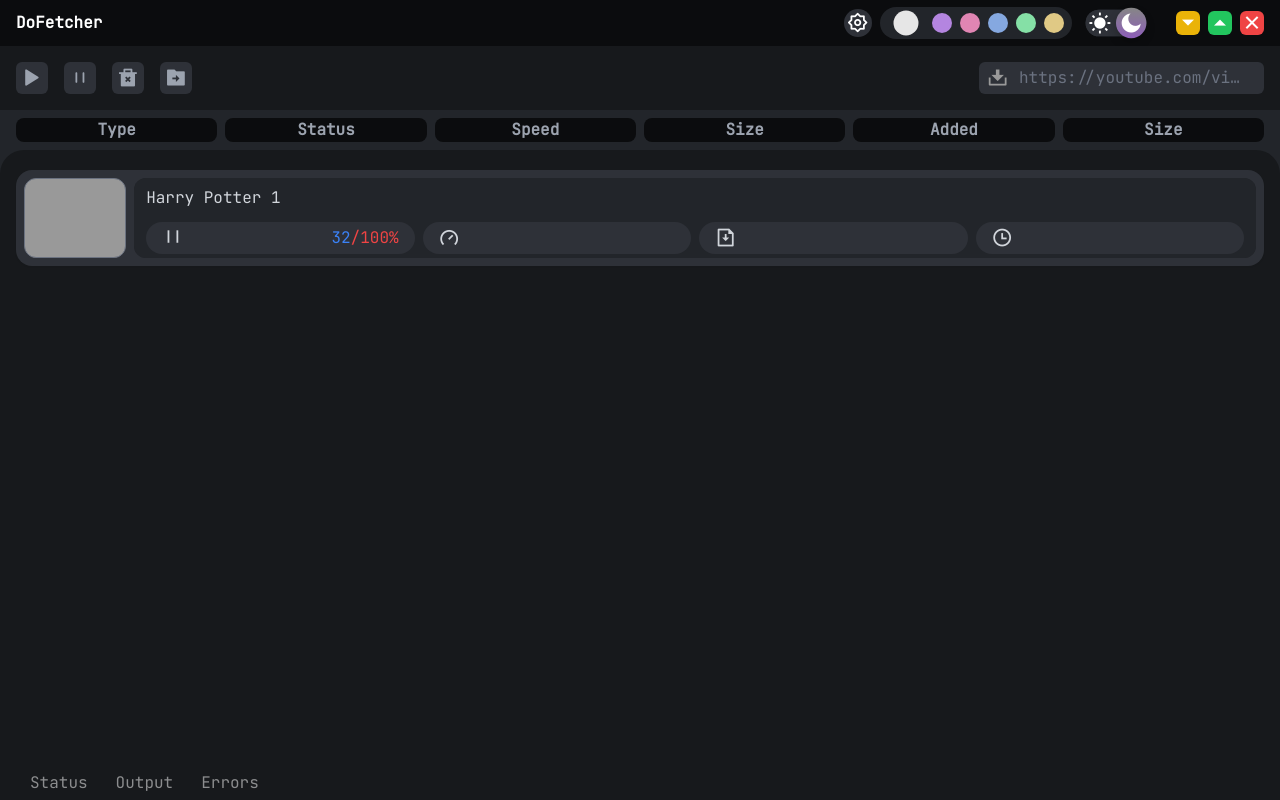
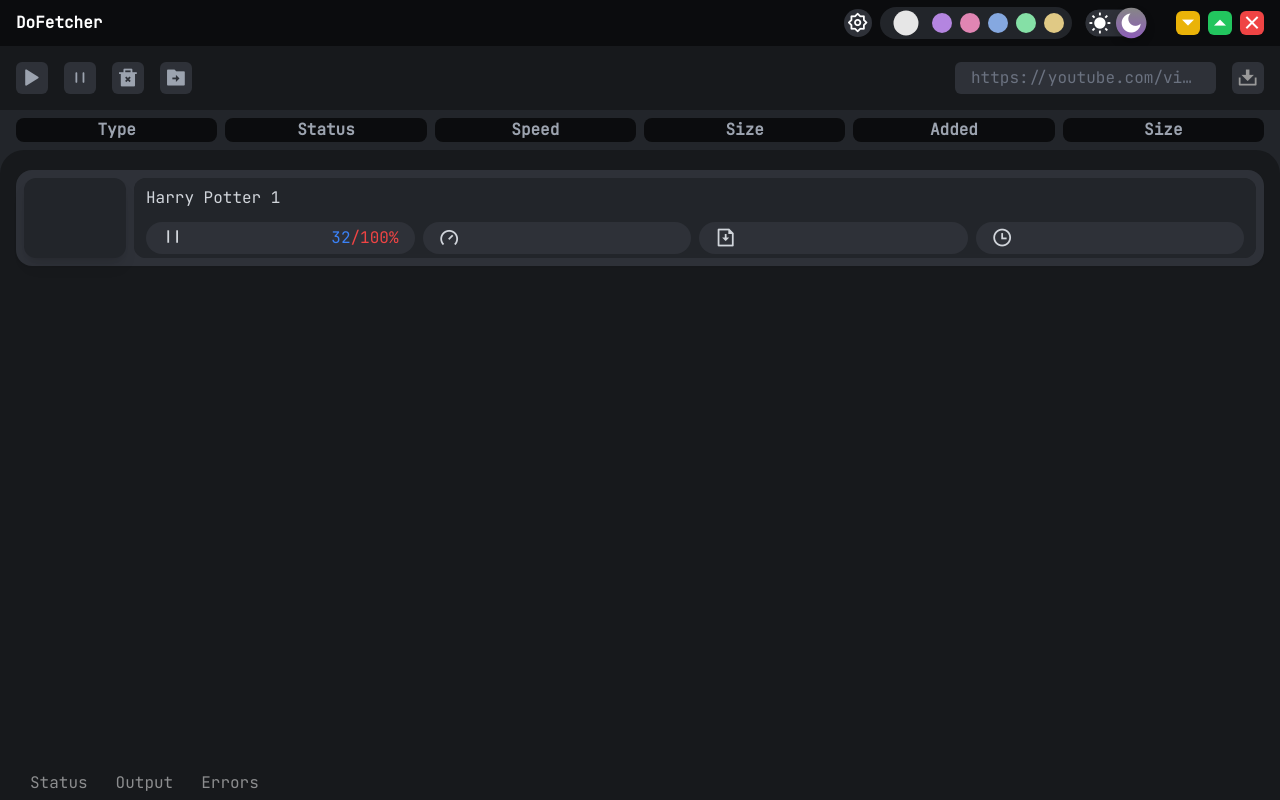
Before and after one commit to SoftEng-Islam/DoFetcher, a Vue app: page / in a window 1280 px wide. Built offline with nearby package versions, Linux system fonts and the light colour scheme.

Commit message:
we working...

```diff
--- a/src/components/DownloadsTable.vue
+++ b/src/components/DownloadsTable.vue
@@ -45,7 +45,7 @@
 	ul(class="w-full h-full p-4 pt-5 flex flex-col items-center justify-start gap-4 rounded-3xl rounded-b-none bg-[var(--LTheme2)] dark:bg-[var(--Theme2)]")
 		li(class="p-2 w-full h-24 flex items-center rounded-2xl bg-[var(--LTheme4)] dark:bg-[var(--Theme4)] shadow-sm hover:shadow-xl")
 			//- Image & icon & type of the file
-			div(class="w-28 h-20 rounded-xl bg-[var(--LTheme1)] border border-gray-500")
+			div(class="w-28 h-20 rounded-xl bg-[var(--LTheme3)] dark:bg-[var(--Theme3)] shadow-lg")
 			//- Container
 			div(class="w-full h-full ml-2 flex flex-col items-start justify-center overflow-hidden rounded-xl text-gray-500 dark:text-gray-300 dark:bg-[var(--Theme3)]")
 				//- Name[title]
--- a/src/components/FunctionBox.vue
+++ b/src/components/FunctionBox.vue
@@ -11,7 +11,9 @@
 			<i class="ri-delete-bin-2-fill ri-lg"></i>
 		li(class="w-8 h-8 bg-[var(--LTheme4)] dark:bg-[var(--Theme4)] rounded-md flex items-center justify-center")
 			<i class="ri-folder-transfer-fill ri-lg"></i>
-		li(class="relative h-8 ml-auto overflow-hidden flex items-center justify-center rounded-md bg-[var(--LTheme4)] dark:bg-[var(--Theme4)]")
-			<i class="absolute left-2 ri-download-2-fill ri-lg text-[var(--Theme1)] dark:text-[var(--LTheme1)] animate__animated animate__heartBeat animate__infinite"></i>
-			input(type="URL" class="h-full w-full bg-transparent pl-10 pr-4 focus:placeholder:opacity-0 text-ellipsis" placeholder="https://youtube.com/video")
+		li(class="h-8 ml-auto overflow-hidden flex items-center justify-center rounded-md bg-[var(--LTheme4)] dark:bg-[var(--Theme4)]")
+			input(type="URL" class="h-full w-full bg-transparent px-4 focus:placeholder:opacity-0 text-ellipsis" placeholder="https://youtube.com/video")
+		li(class="w-8 h-8 bg-[var(--LTheme4)] dark:bg-[var(--Theme4)] rounded-md flex items-center justify-center")
+			button(class="w-full h-full flex items-center justify-center" type="button")
+				<i class="ri-download-2-fill ri-lg text-[var(--Theme1)] dark:text-[var(--LTheme1)] animate__animated animate__heartBeat animate__infinite"></i>
 </template>
```
